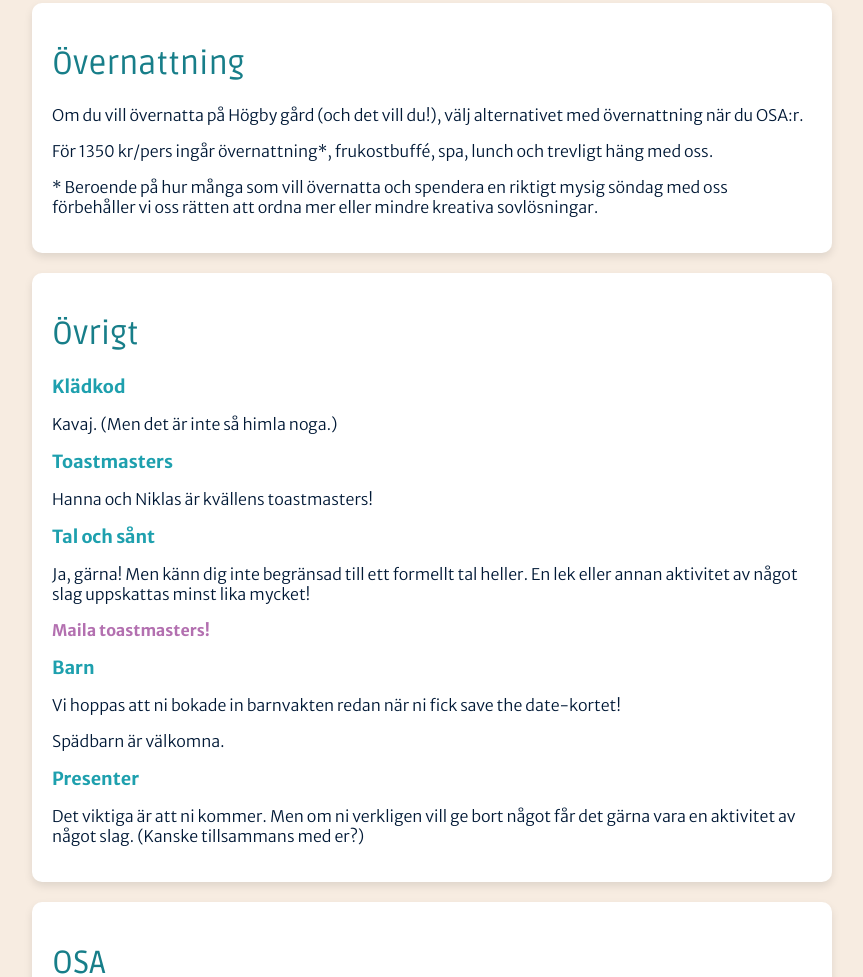
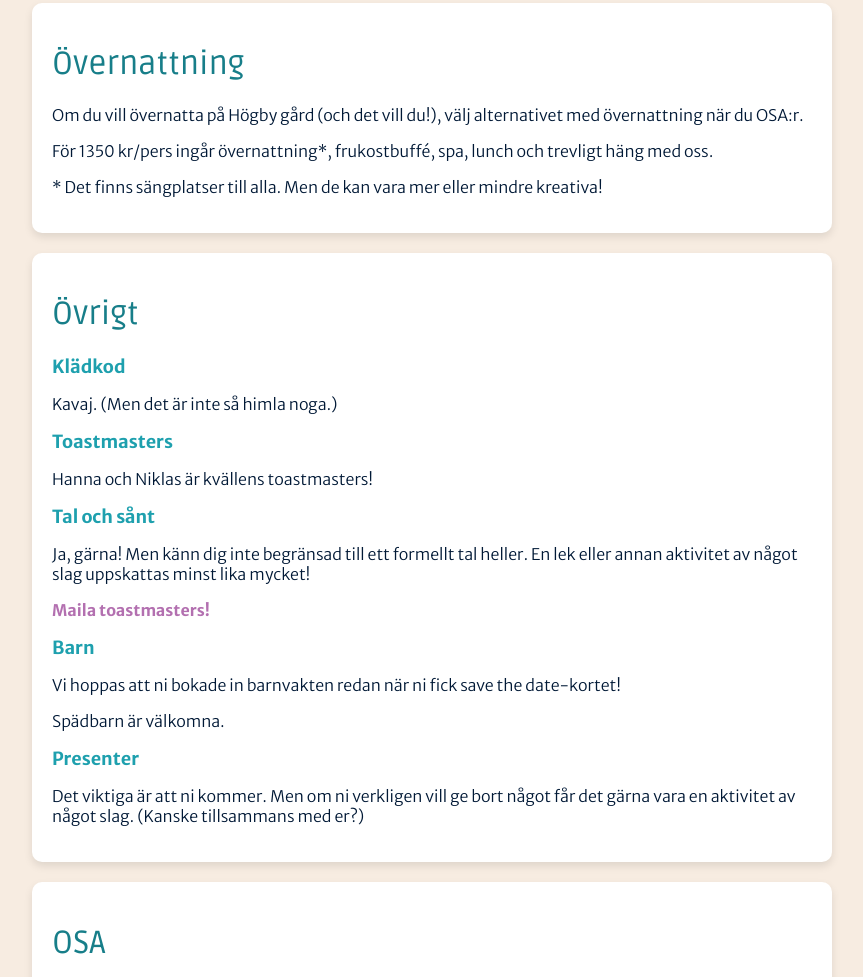
Before and after one commit to Thrinduil/brollop_clean, a website: page index.html in a window 1280 px wide. Shown: the part 1516-2493 px from the top of the page, without its empty margins (208-1071 px from the left). Drawn offline with Linux system fonts and the light colour scheme.

Commit message:
Omformuleringar i Övernattning

```diff
--- a/index.html
+++ b/index.html
@@ -102,8 +102,7 @@
             För 1350 kr/pers ingår övernattning*, frukostbuffé, spa, lunch och trevligt häng med oss.
         </p>
         <p>
-            * Beroende på hur många som vill övernatta och spendera en riktigt mysig söndag med oss
-            förbehåller vi oss rätten att ordna mer eller mindre kreativa sovlösningar.
+            * Det finns sängplatser till alla. Men de kan vara mer eller mindre kreativa!
         </p>
     </div>
     <div id="övrigt" class="card misc">
```
